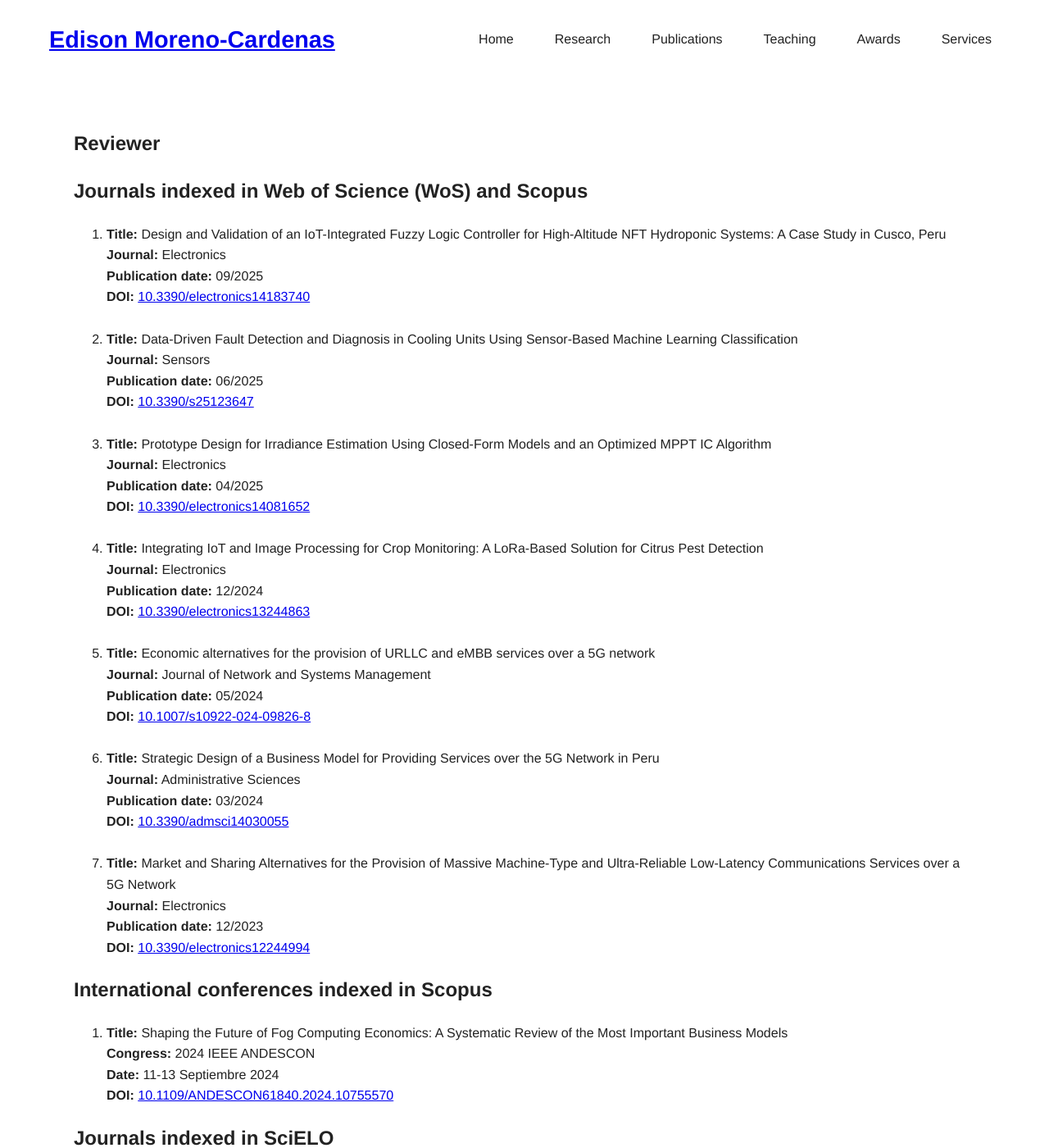
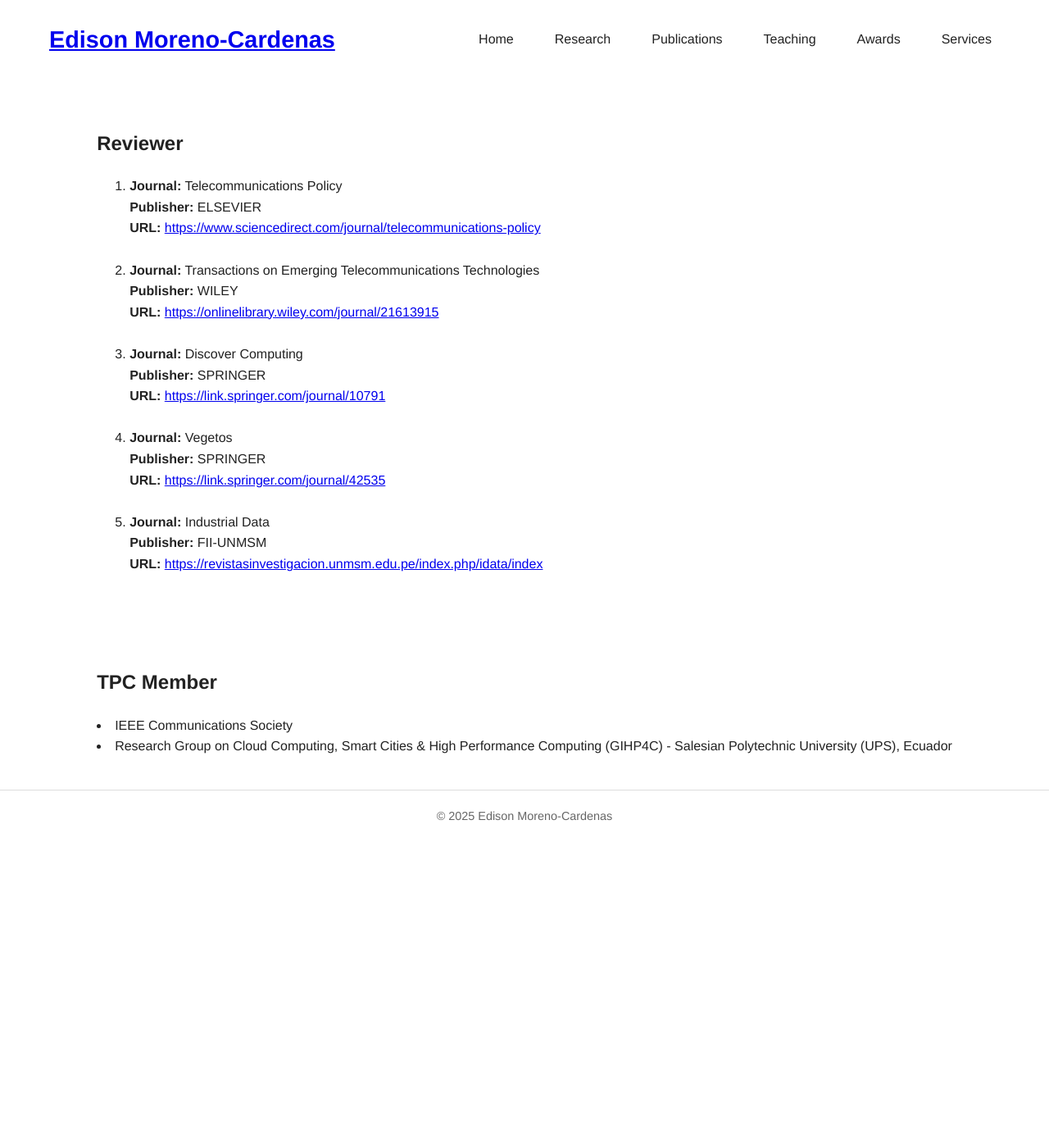
Before and after one commit to edisonmorenocardenas/edisonmorenocardenas.github.io, a Jekyll site: the page built from service.html, in a window 1280 px wide and 1400 px high. Shown: the whole window at 82% size. Built offline with Jekyll 4.4.1, drawn with Linux system fonts in a browser that asks for light colours; some of the changed text lies outside the part shown.

Commit message:
Actualizar contenido de

```diff
--- a/service.html
+++ b/service.html
@@ -5,77 +5,36 @@ title: "Services"
 
 <section id="Services">
 
-<h2>Reviewer</h2>
-
-<h1>Journals indexed in Web of Science (WoS) and Scopus</h1>
+<h1>Reviewer</h1>
   <ol>
     <li>
-      <strong>Title:</strong> Design and Validation of an IoT-Integrated Fuzzy Logic Controller for High-Altitude NFT Hydroponic Systems: A Case Study in Cusco, Peru<br>
-      <strong>Journal:</strong> Electronics<br>
-      <strong>Publication date:</strong> 09/2025<br>
-      <strong>DOI:</strong> <a href="https://doi.org/10.3390/electronics14183740" target="_blank">10.3390/electronics14183740</a>
+      <strong>Journal:</strong> Telecommunications Policy<br>
+      <strong>Publisher:</strong> ELSEVIER<br>
+      <strong>URL:</strong> <a href="https://www.sciencedirect.com/journal/telecommunications-policy" target="_blank">https://www.sciencedirect.com/journal/telecommunications-policy</a>
     </li>
     <br>
     <li>
-      <strong>Title:</strong> Data-Driven Fault Detection and Diagnosis in Cooling Units Using Sensor-Based Machine Learning Classification<br>
-      <strong>Journal:</strong> Sensors<br>
-      <strong>Publication date:</strong> 06/2025<br>
-      <strong>DOI:</strong> <a href="https://doi.org/10.3390/s25123647" target="_blank">10.3390/s25123647</a>
+      <strong>Journal:</strong> Transactions on Emerging Telecommunications Technologies<br>
+      <strong>Publisher:</strong> WILEY<br>
+      <strong>URL:</strong> <a href="https://onlinelibrary.wiley.com/journal/21613915" target="_blank">https://onlinelibrary.wiley.com/journal/21613915</a>
     </li>
     <br>
     <li>
-      <strong>Title:</strong> Prototype Design for Irradiance Estimation Using Closed-Form Models and an Optimized MPPT IC Algorithm<br>
-      <strong>Journal:</strong> Electronics<br>
-      <strong>Publication date:</strong> 04/2025<br>
-      <strong>DOI:</strong> <a href="https://doi.org/10.3390/electronics14081652" target="_blank">10.3390/electronics14081652</a>
+      <strong>Journal:</strong> Discover Computing<br>
+      <strong>Publisher:</strong> SPRINGER<br>
+      <strong>URL:</strong> <a href="https://link.springer.com/journal/10791" target="_blank">https://link.springer.com/journal/10791</a>
     </li>
     <br>
     <li>
-      <strong>Title:</strong> Integrating IoT and Image Processing for Crop Monitoring: A LoRa-Based Solution for Citrus Pest Detection<br>
-      <strong>Journal:</strong> Electronics<br>
-      <strong>Publication date:</strong> 12/2024<br>
-      <strong>DOI:</strong> <a href="https://doi.org/10.3390/electronics13244863" target="_blank">10.3390/electronics13244863</a>
+      <strong>Journal:</strong> Vegetos<br>
+      <strong>Publisher:</strong> SPRINGER<br>
+      <strong>URL:</strong> <a href="https://link.springer.com/journal/42535" target="_blank">https://link.springer.com/journal/42535</a>
     </li>
     <br>
     <li>
-      <strong>Title:</strong> Economic alternatives for the provision of URLLC and eMBB services over a 5G network<br>
-      <strong>Journal:</strong> Journal of Network and Systems Management<br>
-      <strong>Publication date:</strong> 05/2024<br>
-      <strong>DOI:</strong> <a href="https://doi.org/10.1007/s10922-024-09826-8" target="_blank">10.1007/s10922-024-09826-8</a>
-    </li>
-    <br>
-    <li>
-      <strong>Title:</strong> Strategic Design of a Business Model for Providing Services over the 5G Network in Peru<br>
-      <strong>Journal:</strong> Administrative Sciences<br>
-      <strong>Publication date:</strong> 03/2024<br>
-      <strong>DOI:</strong> <a href="https://doi.org/10.3390/admsci14030055" target="_blank">10.3390/admsci14030055</a>
-    </li>
-    <br>
-    <li>
-      <strong>Title:</strong> Market and Sharing Alternatives for the Provision of Massive Machine-Type and Ultra-Reliable Low-Latency Communications Services over a 5G Network<br>
-      <strong>Journal:</strong> Electronics<br>
-      <strong>Publication date:</strong> 12/2023<br>
-      <strong>DOI:</strong> <a href="https://doi.org/10.3390/electronics12244994" target="_blank">10.3390/electronics12244994</a>
-    </li>
-  </ol>
-
-  <h2>International conferences indexed in Scopus</h2>
-  <ol>
-    <li>
-      <strong>Title:</strong> Shaping the Future of Fog Computing Economics: A Systematic Review of the Most Important Business Models<br>
-      <strong>Congress:</strong> 2024 IEEE ANDESCON<br>
-      <strong>Date:</strong> 11-13 Septiembre 2024<br>
-      <strong>DOI:</strong> <a href="https://doi.org/10.1109/ANDESCON61840.2024.10755570" target="_blank">10.1109/ANDESCON61840.2024.10755570</a>
-    </li>
-  </ol>
-
-  <h2>Journals indexed in SciELO</h2>
-  <ol>
-    <li>
-      <strong>Title:</strong> Calidad del servicio de internet y satisfacción del cliente<br>
       <strong>Journal:</strong> Industrial Data<br>
-      <strong>Publication date:</strong> 01/2020<br>
-      <strong>DOI:</strong> <a href="https://doi.org/10.15381/idata.v22i2.17392" target="_blank">https://doi.org/10.15381/idata.v22i2.17392</a>
+      <strong>Publisher:</strong> FII-UNMSM<br>
+      <strong>URL:</strong> <a href="https://revistasinvestigacion.unmsm.edu.pe/index.php/idata/index" target="_blank">https://revistasinvestigacion.unmsm.edu.pe/index.php/idata/index</a>
     </li>
   </ol>
 
@@ -83,7 +42,7 @@ title: "Services"
 <br>
 <br>
 
-<h2>TPC Member</h2>
+<h1>TPC Member</h1>
 
     <li>IEEE Communications Society</li>
     <li>Research Group on Cloud Computing, Smart Cities & High Performance Computing (GIHP4C) -
```
